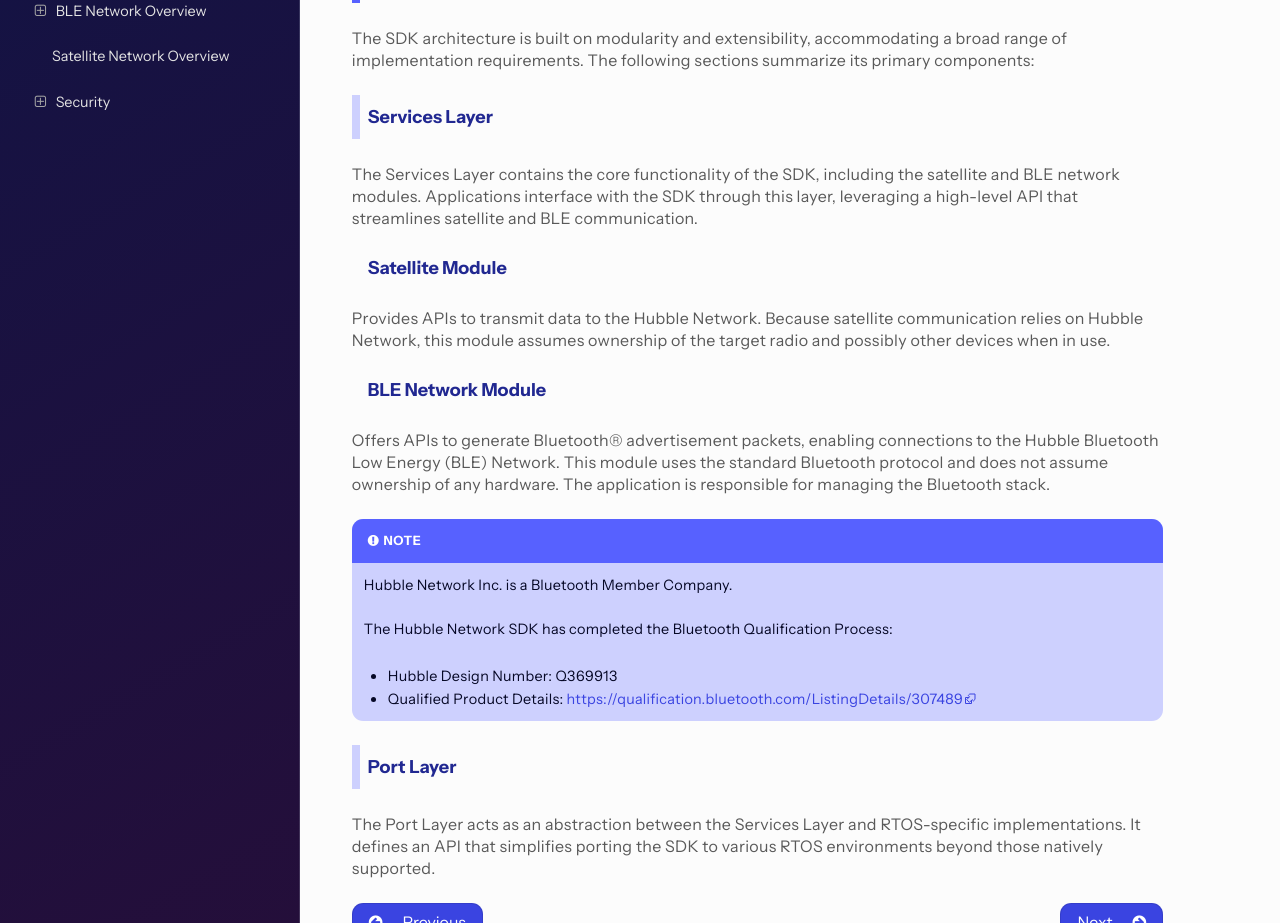
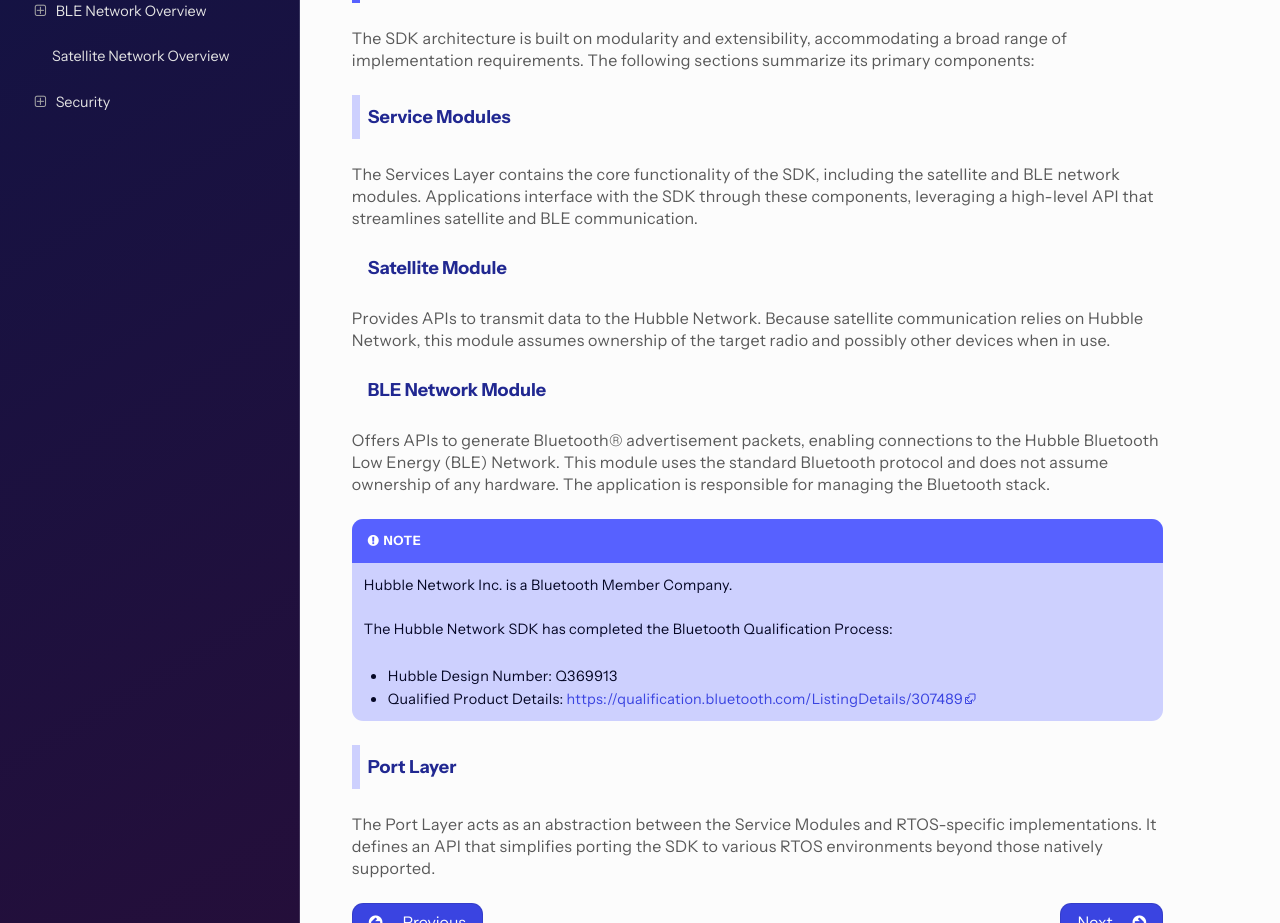
Before and after one commit to danielr-hubblenetwork/sdk, a Sphinx documentation site: the page built from docs/introduction/index.rst, in a window 1280 px wide and 1400 px high, scrolled down 391 px. Shown: the part 350-1273 px from the top of the window. Built offline with Sphinx 7.4.7 and the Read the Docs theme 3.1.0, drawn with Linux system fonts in a browser that asks for light colours.

Commit message:
docs: introduction: Service s/Layer/Modules/
Layer was confusing when the documentation was actually referring to
modules. Just fixed it.

Signed-off-by: Flavio Ceolin <flavio@hubblenetwork.com>

```diff
--- a/docs/introduction/index.rst
+++ b/docs/introduction/index.rst
@@ -28,12 +28,12 @@
 a broad range of implementation requirements. The following sections
 summarize its primary components:
 
-Services Layer
-==============
+Service Modules
+===============
 
 The Services Layer contains the core functionality of the SDK, including the
 satellite and BLE network modules. Applications interface with the SDK
-through this layer, leveraging a high-level API that streamlines satellite
+through these components, leveraging a high-level API that streamlines satellite
 and BLE communication.
 
 Satellite Module
@@ -62,6 +62,6 @@
 Port Layer
 ==========
 
-The Port Layer acts as an abstraction between the Services Layer and
+The Port Layer acts as an abstraction between the Service Modules and
 RTOS-specific implementations. It defines an API that simplifies porting the
 SDK to various RTOS environments beyond those natively supported.
```
